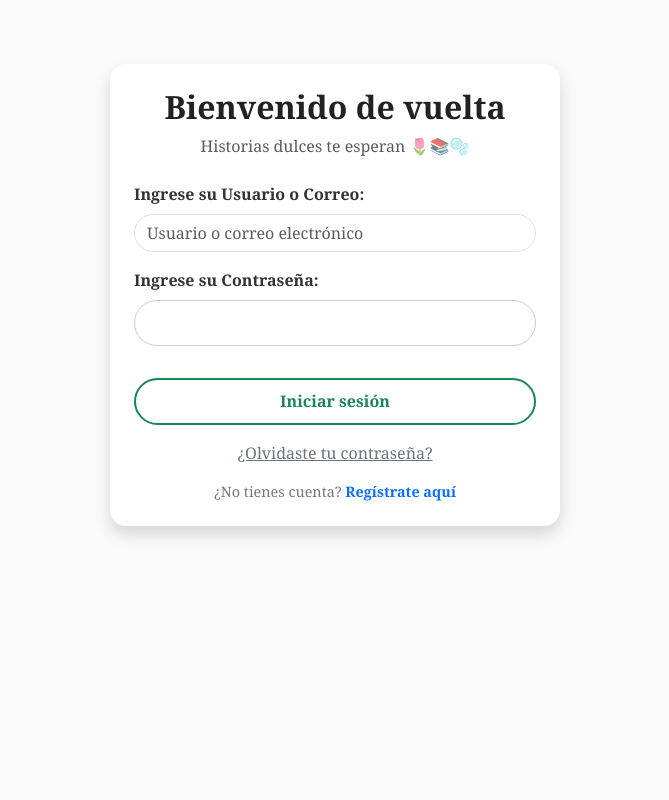
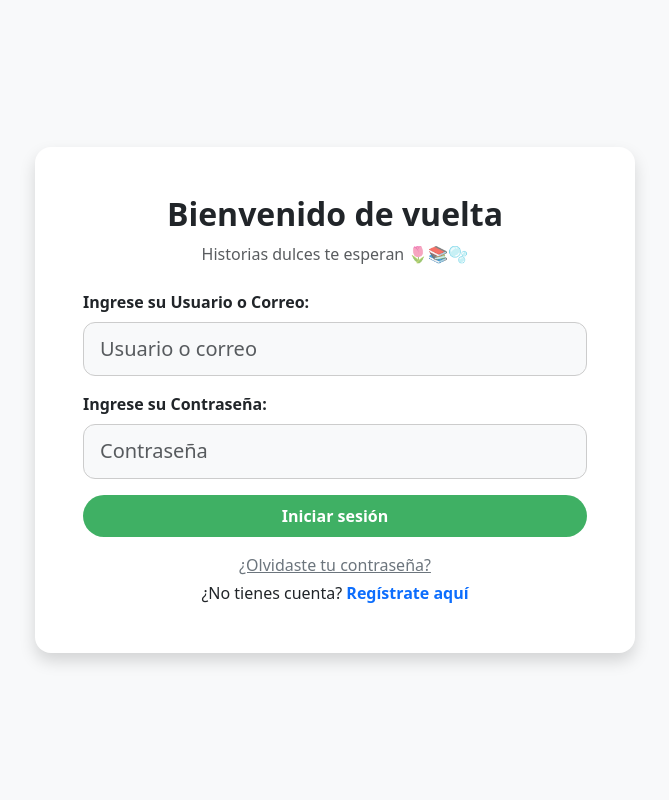
Before and after one commit to paola6522/Proyecto-t-tulo, a Django app: page /login/ in a window 1280 px wide. Shown: the whole page, without its empty margins (305-974 px from the left). Run offline with Django 5.2, Linux system fonts and the light colour scheme; parts of the project's set-up code (start-up, migrations or seed data) failed here and were passed over; some libraries are stand-ins or nearby versions.

Commit message:
arreglos en unos html

```diff
--- a/static/biblioteca/css/login.css
+++ b/static/biblioteca/css/login.css
@@ -1,70 +1,32 @@
-body {
-    background-color: #fafafa;
-    font-family: 'Georgia', serif;
+.login-container {
+    width: 100%;
+    max-width: 500px;
+    background: white;
+    padding: 2.5rem;
+    border-radius: 1.5rem;
 }
 
-.login-container {
-    background-color: white;
-    max-width: 450px;
-    margin: 4rem auto;
-    padding: 2.5rem;
-    border-radius: 1.5rem;
-    box-shadow: 0 10px 25px rgba(0, 0, 0, 0.08);
+.login-container input {
+    width: 100%;
+    border-radius: 12px;
+    padding: 0.7rem 1rem;
+    border: 1px solid #ccc;
+    background: #f8f9fa;
 }
 
-.login-header {
-    text-align: center;
-    margin-bottom: 2rem;
+.login-container input:focus {
+    border-color: #a1c4ff;
+    box-shadow: 0 0 3px rgba(100, 150, 255, 0.6);
 }
 
-.login-header h2 {
-    font-weight: bold;
-    color: #222;
-}
-
-.login-header p {
-    color: #555;
-}
-
-form label {
-    font-weight: 600;
-    margin-top: 1rem;
-    display: block;
-    color: #333;
-}
-
-form input {
-    border-radius: 30px !important;
-    padding: 0.6rem 1.2rem;
-    border: 1px solid #ccc;
-    width: 100%;
-    margin-bottom: 1rem;
-}
-
-button.btn-custom {
-    width: 100%;
-    border-radius: 30px;
-    padding: 0.6rem 1.2rem;
-    border: 2px solid #198754;
-    background-color: #fff;
-    color: #198754;
-    transition: 0.3s ease-in-out;
+.btn-custom {
+    background-color: #3fb064;
+    color: white;
+    padding: 0.7rem;
+    border-radius: 999px;
     font-weight: 600;
 }
 
-button.btn-custom:hover {
-    background-color: #198754;
-    color: #fff;
+.btn-custom:hover {
+    opacity: 0.9;
 }
-
-.alt-options {
-    text-align: center;
-    font-size: 0.9rem;
-    color: #777;
-    margin-top: 1rem;
-}
-
-.alt-options a {
-    text-decoration: none;
-    font-weight: 500;
-}
--- a/templates/registration/login.html
+++ b/templates/registration/login.html
@@ -1,4 +1,5 @@
 {% load static %}
+{% load widget_tweaks %}
 <!DOCTYPE html>
 <html lang="es">
 <head>
@@ -7,53 +8,60 @@
     <link rel="stylesheet" href="https://cdn.jsdelivr.net/npm/bootstrap@5.3.0/dist/css/bootstrap.min.css">
     <link rel="stylesheet" href="{% static 'biblioteca/css/login.css' %}">
 </head>
-<body>
+<body class="bg-light">
 
-<div class="login-container shadow p-4 rounded-4">
+<div class="d-flex justify-content-center align-items-center min-vh-100">
+    <div class="login-container shadow p-4 p-md-5 rounded-4 bg-white" style="max-width: 600px; width: 100%;">
+
         <!-- Encabezado -->
         <div class="login-header text-center mb-4">
             <h2 class="fw-bold">Bienvenido de vuelta</h2>
-        <p class="text-muted">Historias dulces te esperan 🌷📚🫧</p>
+            <p class="text-muted mb-0">Historias dulces te esperan 🌷📚🫧</p>
         </div>
 
-    <!-- Formulario de login -->
-    <form method="post" novalidate>
+        <!-- Formulario -->
+        <form method="post" novalidate class="mt-4">
             {% csrf_token %}
 
             <!-- Usuario o correo -->
-        <div class="mb-3">
-            <label for="{{ form.username.id_for_label }}" class="form-label">Ingrese su Usuario o Correo:</label>
-            {{ form.username }}
+            <div class="mb-3 text-start">
+                <label for="{{ form.username.id_for_label }}" class="form-label fw-semibold">
+                    Ingrese su Usuario o Correo:
+                </label>
+                {% render_field form.username class="form-control form-control-lg" placeholder="Usuario o correo" %}
                 {% if form.username.errors %}
-                <div class="text-danger small">{{ form.username.errors }}</div>
+                    <div class="text-danger small mt-1">{{ form.username.errors }}</div>
                 {% endif %}
             </div>
 
             <!-- Contraseña -->
-        <div class="mb-3">
-            <label for="{{ form.password.id_for_label }}" class="form-label">Ingrese su Contraseña:</label>
-            {{ form.password }}
+            <div class="mb-3 text-start">
+                <label for="{{ form.password.id_for_label }}" class="form-label fw-semibold">
+                    Ingrese su Contraseña:
+                </label>
+                {% render_field form.password class="form-control form-control-lg" placeholder="Contraseña" %}
                 {% if form.password.errors %}
-                <div class="text-danger small">{{ form.password.errors }}</div>
+                    <div class="text-danger small mt-1">{{ form.password.errors }}</div>
                 {% endif %}
             </div>
 
             <!-- Botón -->
-        <div class="d-grid">
-            <button type="submit" class="btn btn-custom rounded-pill">
+            <div class="d-grid mt-3">
+                <button type="submit" class="btn btn-custom rounded-pill py-2">
                     Iniciar sesión
                 </button>
             </div>
         </form>
 
         <!-- Opciones extra -->
-    <p class="text-center mt-3">
+        <p class="text-center mt-3 mb-1">
             <a href="{% url 'password_reset' %}" class="link-secondary">¿Olvidaste tu contraseña?</a>
         </p>
 
-    <div class="alt-options text-center mt-2">
+        <div class="alt-options text-center">
             ¿No tienes cuenta?
             <a href="{% url 'registro' %}" class="fw-bold text-decoration-none">Regístrate aquí</a>
+        </div>
     </div>
 </div>
 
```
Also changed, not shown: templates/inicio.html (+23 -5 lines), templates/registration/password_reset_complete.html (+18 -6 lines), templates/registration/password_reset_confirm.html (+22 -6 lines), templates/registration/password_reset_done.html (+21 -9 lines), templates/registration/password_reset_form.html (+32 -8 lines), db.sqlite3. Lines whose indentation alone changed are shown as unchanged.
